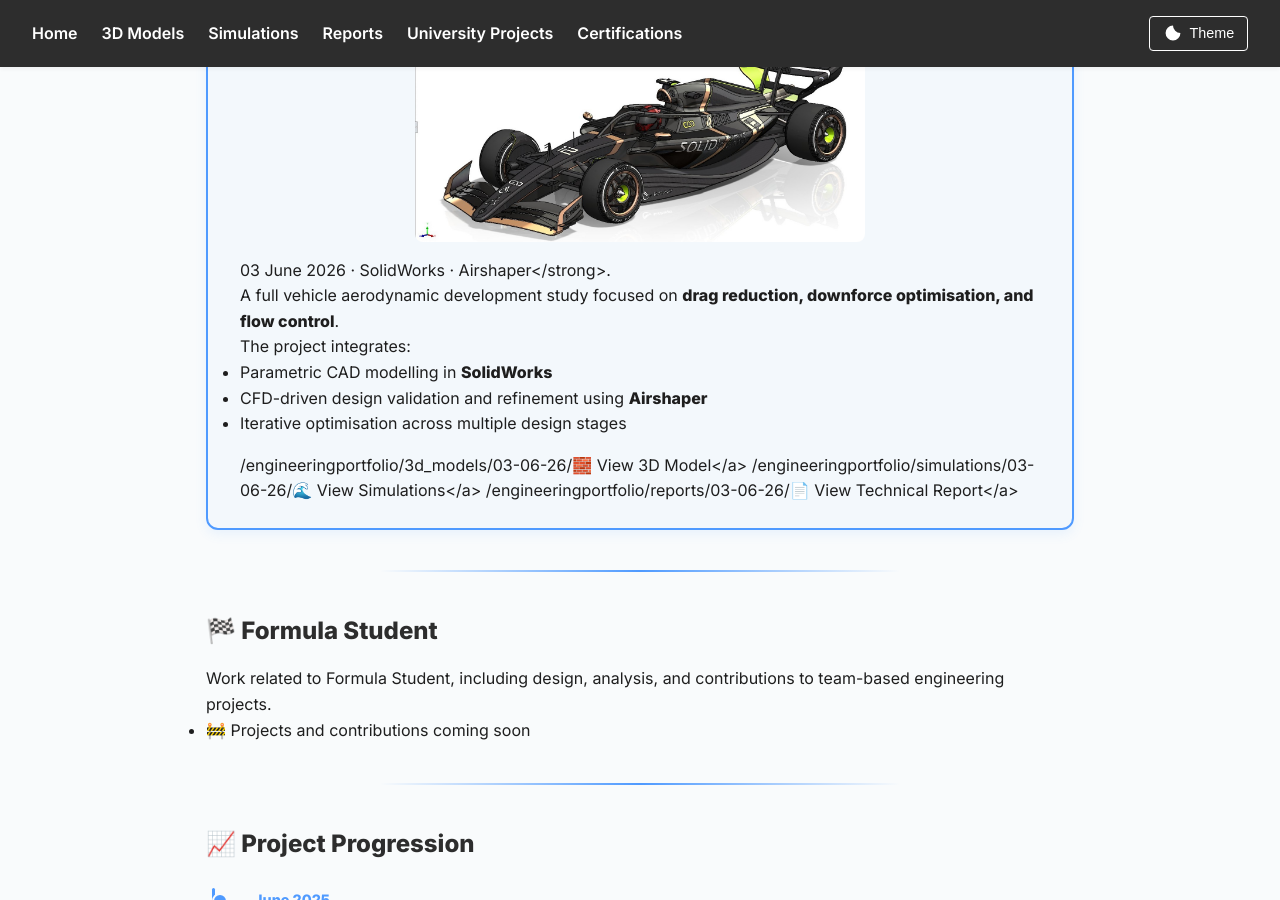
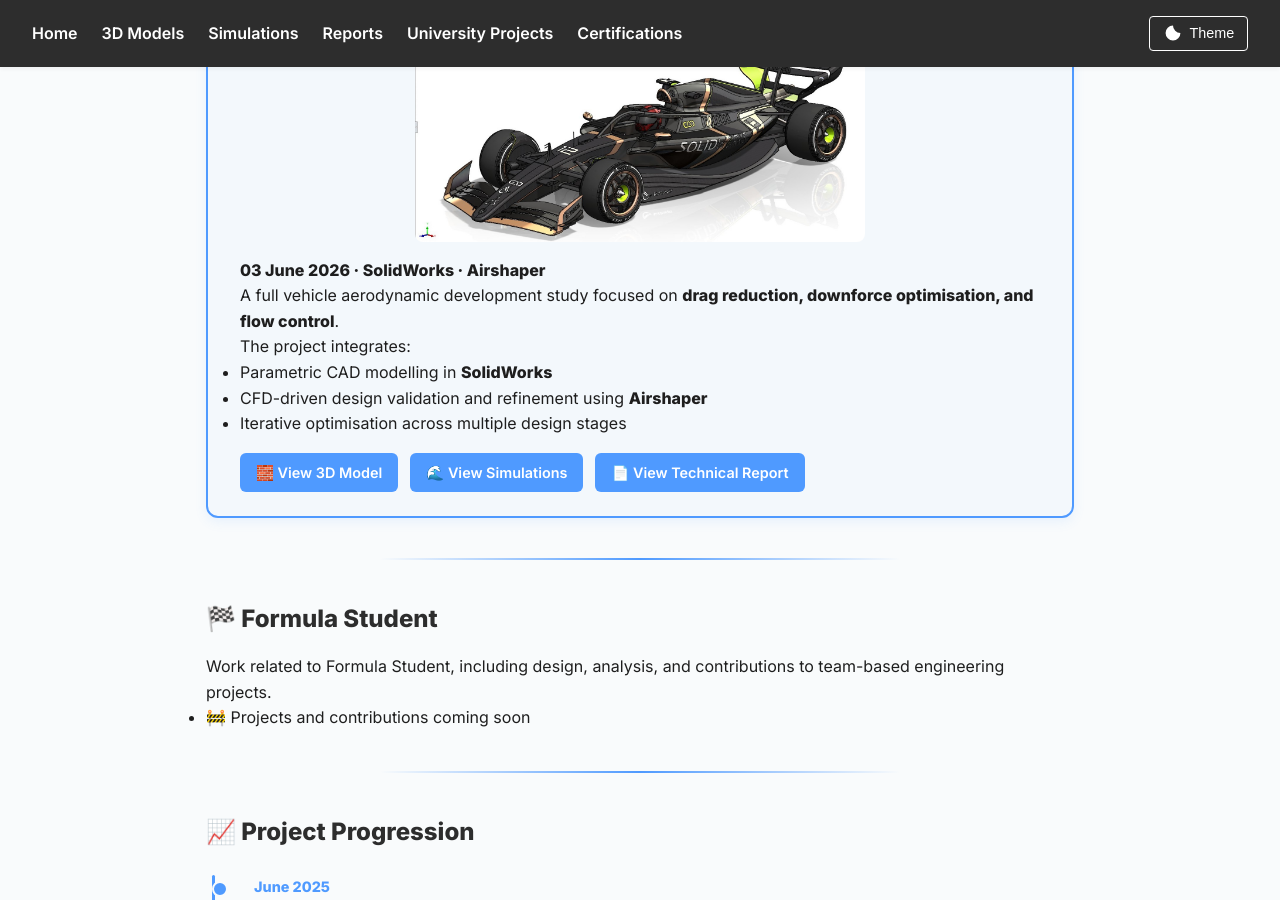
Before and after one commit to tob-mas/engineeringportfolio, a Jekyll site: the page built from index.md, in a window 1280 px wide and 900 px high, scrolled down 1460 px. Built offline with Jekyll 4.4.1, drawn with Linux system fonts in a browser that asks for light colours.

Commit message:
Fix HTML formatting for project links section

```diff
--- a/index.md
+++ b/index.md
@@ -70,7 +70,7 @@
 
 <img src="{{ site.baseurl }}/3d_models/03-06-26/front_three_quarter.jpg" alt="2025 F1 Concept Car" style="width:100%; max-width:450px; border-radius:8px; margin:1rem auto; display:block;">
 
-<p>03 June 2026 · SolidWorks · Airshaper</strong>.</p>
+<p><strong>03 June 2026 · SolidWorks · Airshaper</strong></p>
 
 <p>A full vehicle aerodynamic development study focused on <strong>drag reduction, downforce optimisation, and flow control</strong>.</p>
 
@@ -81,11 +81,11 @@
     <li>Iterative optimisation across multiple design stages</li>
   </ul>
 
-  <div class="project-links">
-    {{ site.baseurl }}/3d_models/03-06-26/🧱 View 3D Model</a>
-    {{ site.baseurl }}/simulations/03-06-26/🌊 View Simulations</a>
-    {{ site.baseurl }}/reports/03-06-26/📄 View Technical Report</a>
-  </div>
+<div class="project-links">
+  <a href="{{ site.baseurl }}/3d_models/03-06-26/">🧱 View 3D Model</a>
+  <a href="{{ site.baseurl }}/simulations/03-06-26/">🌊 View Simulations</a>
+  <a href="{{ site.baseurl }}/reports/03-06-26/">📄 View Technical Report</a>
+</div>
 
 </div>
 
```
